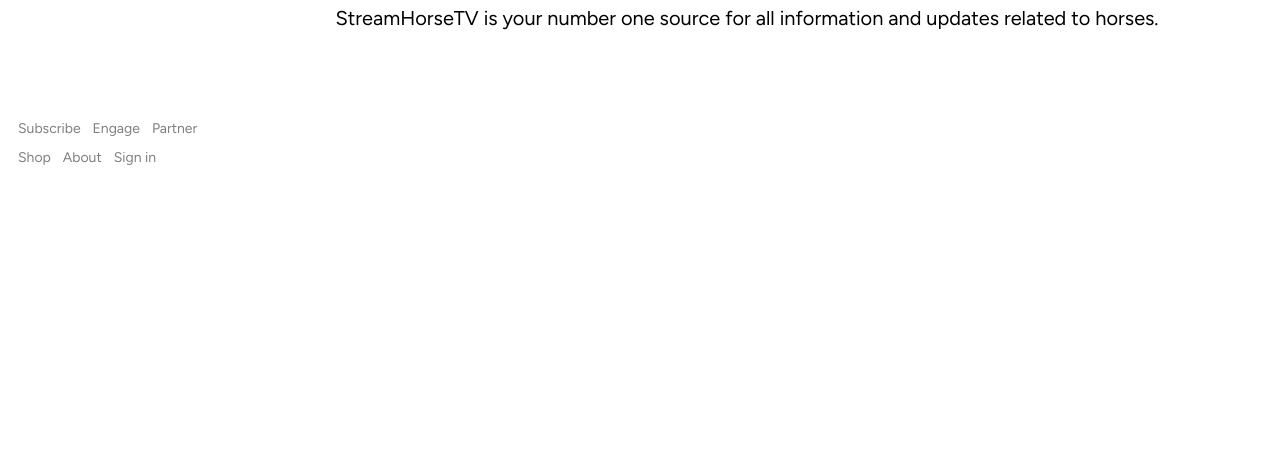
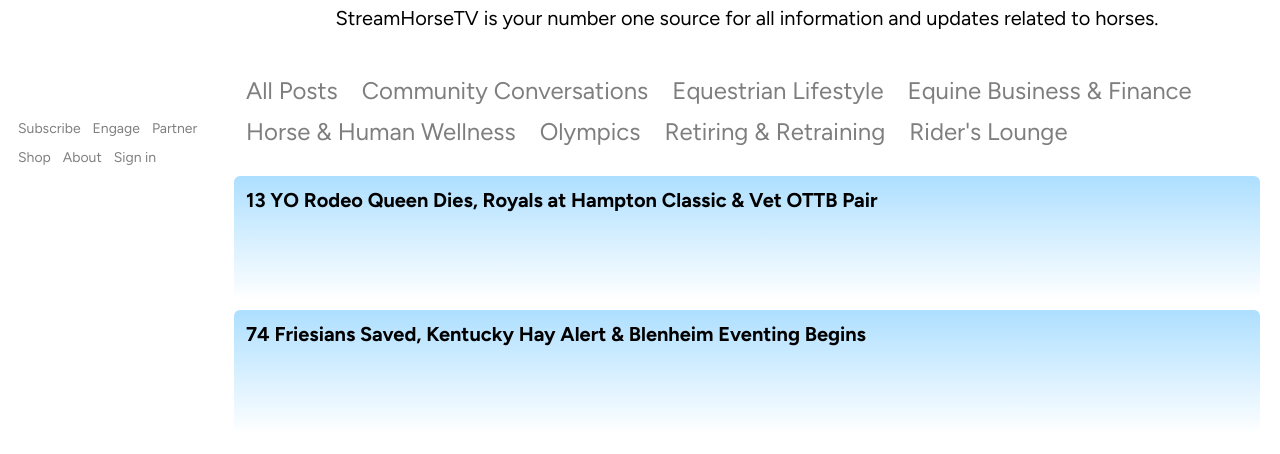
Before and after one commit to jerrysrepo/demo, a plain HTML site: page index.html in a window 1280 px wide. Shown: the part 616-1070 px from the top of the page. Before the commit the page ends 800 px from the top, so only its background shows below. Drawn offline with nearby package versions, Linux system fonts and the light colour scheme.

Commit message:
Updated Sep 5 2025

```diff
--- a/index.html
+++ b/index.html
@@ -110,13 +110,18 @@
             padding: 6px;
             border-radius: 6px;
             font-size: 14px;
+            transition: all 0.2s;
+        }
+
+        #index-title-section {
+            margin-top: 40px;
+            margin-bottom: 40px;
         }
 
         #index-title {
             font-family: 'Figtree', system-ui, -apple-system, BlinkMacSystemFont, 'Segoe UI', Roboto, Oxygen, Ubuntu, Cantarell, 'Open Sans', 'Helvetica Neue', sans-serif;
             font-size: 40px;
             font-weight: bold;
-            margin-top: 40px;
             text-align: center;
         }
 
@@ -164,6 +169,43 @@
             background-image: url(./rs=w_2046.png);
             background-size: cover;
         }
+
+        .index-subtitle {
+            font-size: 24px;
+        }
+
+        .index-subtitle ul {
+            list-style: none;
+            padding-left: 0;
+            margin-left: 0;
+            display: flex;
+            flex-wrap: wrap;
+        }
+
+        .index-subtitle ul li {
+            display: block;
+            padding: 6px;
+            padding-left: 12px;
+            padding-right: 12px;
+            opacity: 0.5;
+        }
+
+        .posts-categ.highlighted {
+            opacity: 1;
+        }
+
+        .post-card-example {
+            width: calc(100% - 24px);
+            height: 100px;
+            border-radius: 6px;
+            padding: 12px;
+            background-image: linear-gradient(rgb(173, 223, 255), white);
+            background-size: cover;
+            background-position: center;
+            font-size: 20px;
+            font-weight: bold;
+            margin-bottom: 10px;
+        }
     </style>
 </head>
 
@@ -198,13 +240,34 @@
     </div>
     <main id="content-section">
         <div class="index-img"></div>
-        <div id="index-title">
-            Your go-to for all things horses.
+        <div id="index-title-section">
+            <div id="index-title">
+                Your go-to for all things horses.
+            </div>
+            <p class="normal-text second-text">
+                StreamHorseTV is your number one source for all information and updates related to horses.
+            </p>
         </div>
-        <p class="normal-text second-text">
-            StreamHorseTV is your number one source for all information and updates related to horses.
-        </p>
-
+        <div class="normal-text index-subtitle">
+            <ul id="posts-categ-list">
+                <li class="posts-categ" id="highlighted">All Posts</li>
+                <li class="posts-categ">Community Conversations</li>
+                <li class="posts-categ">Equestrian Lifestyle</li>
+                <li class="posts-categ">Equine Business & Finance</li>
+                <li class="posts-categ">Horse & Human Wellness</li>
+                <li class="posts-categ">Olympics</li>
+                <li class="posts-categ">Retiring & Retraining</li>
+                <li class="posts-categ">Rider's Lounge</li>
+            </ul>
+        </div>
+        <div class="post-card">
+            <div class="post-card-example normal-text">
+                13 YO Rodeo Queen Dies, Royals at Hampton Classic & Vet OTTB Pair
+            </div>
+            <div class="post-card-example normal-text">
+                74 Friesians Saved, Kentucky Hay Alert & Blenheim Eventing Begins
+            </div>
+        </div>
     </main>
     <script>
         $(document).ready(() => {
@@ -215,6 +278,9 @@
             $("#sidebar").toggleClass("expanded");
             $("#content-section").toggleClass("shrink");
         });
+        $(".posts-categ").hover(function () {
+            $(this).toggleClass("highlighted");
+        });
     </script>
 </body>
 
```
